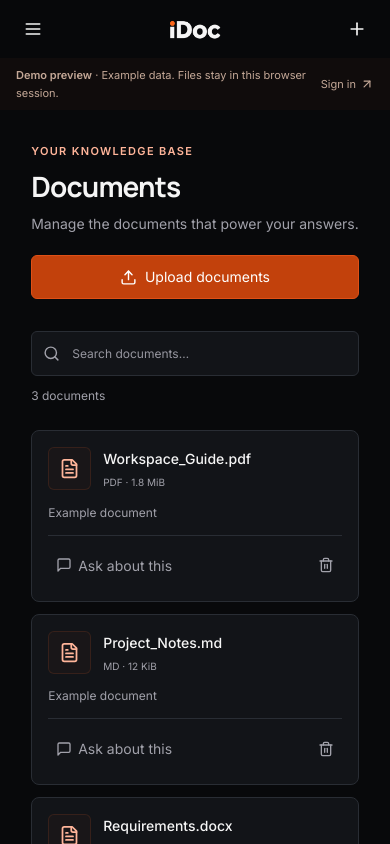
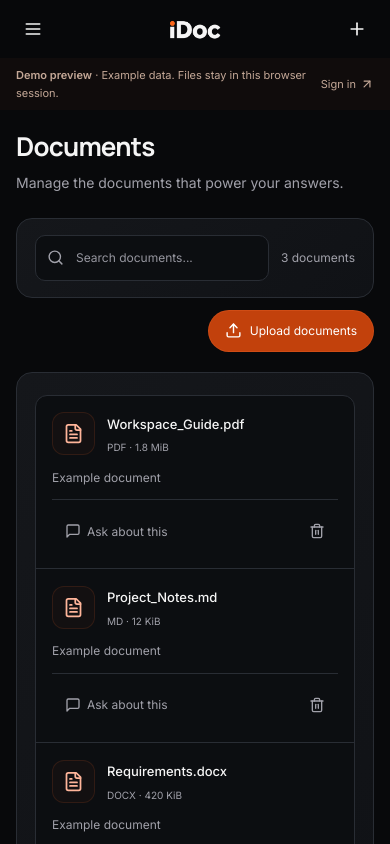
Before and after one commit to waheddevs/iDoc-client, a Next.js app: page /preview/documents in a window 390 px wide. Shown: the top 844 px of the page. Built offline with nearby package versions, Linux system fonts and the light colour scheme.

Commit message:
style(documents): separate search card and align upload action

```diff
--- a/src/features/documents/DocumentLibrary.tsx
+++ b/src/features/documents/DocumentLibrary.tsx
@@ -66,30 +66,33 @@ export function DocumentLibrary() {
     <div className={styles.library}>
       <div className={styles.heading}>
         <div>
-          <span className="eyebrow">Your knowledge base</span>
           <h1>Documents</h1>
           <p>Manage the documents that power your answers.</p>
         </div>
-        <button className="primary" onClick={() => w.setUploadOpen(true)}>
-          <Upload size={17} />
-          Upload documents
-        </button>
       </div>
       <div className={styles.toolbar}>
+        <div className={styles.searchCard}>
           <label>
-          <Search size={17} />
+            <Search size={17} aria-hidden="true" />
             <input
               type="search"
-            placeholder="Search documents…"
+              placeholder="Search documents..."
               aria-label="Search documents"
               value={search}
               onChange={(e) => setSearch(e.target.value)}
             />
           </label>
-        <span>
+          <span className={styles.count} aria-live="polite">
+            {search.trim() ? `${filtered.length} of ` : ''}
             {w.docs.length} document{w.docs.length !== 1 ? 's' : ''}
           </span>
         </div>
+        <button className={styles.primary} onClick={() => w.setUploadOpen(true)}>
+          <Upload size={17} />
+          Upload documents
+        </button>
+      </div>
+      <section className={styles.panel} aria-label="Document library">
         {!w.preview && w.documentsQuery.isPending ? (
           <p role="status">Loading your documents…</p>
         ) : !w.preview && w.documentsQuery.isError ? (
@@ -111,7 +114,7 @@ export function DocumentLibrary() {
               <br />
               Your answers will link back to the original passages.
             </p>
-          <button className="primary" onClick={() => w.setUploadOpen(true)}>
+            <button className={styles.primary} onClick={() => w.setUploadOpen(true)}>
               <Upload size={17} />
               Upload your first document
             </button>
@@ -189,13 +192,16 @@ export function DocumentLibrary() {
                       </small>
                     </div>
                   </div>
-                <p>{w.preview ? 'Example document' : `${doc.num_chunks} chunks · ${doc.status}`}</p>
+                  <p>
+                    {w.preview ? 'Example document' : `${doc.num_chunks} chunks · ${doc.status}`}
+                  </p>
                   {actions(doc)}
                 </article>
               ))}
             </div>
           </>
         )}
+      </section>
       {deleting && (
         <ConfirmDialog
           title="Delete document"
--- a/src/features/documents/Documents.module.scss
+++ b/src/features/documents/Documents.module.scss
@@ -1,16 +1,25 @@
+@use '../../styles/controls';
+
 .library {
-  padding: 40px 32px;
-  max-width: 1500px;
-  margin: auto;
+  width: 100%;
+  min-width: 0;
+  padding: 28px 32px 48px;
+  margin: 0 auto;
+}
+.library button,
+.dialogActions button {
+  @include controls.button;
+}
+.library .primary,
+.dialogActions .primary {
+  @include controls.primary-button;
 }
 .heading {
-  display: flex;
-  justify-content: space-between;
-  align-items: center;
-  gap: 20px;
-  margin-bottom: 32px;
+  margin: 0 0 24px;
+  text-align: left;
   h1 {
-    margin: 8px 0;
+    margin: 0 0 8px;
+    font-size: 30px;
   }
   p {
     margin: 0;
@@ -19,19 +28,47 @@
     white-space: nowrap;
   }
 }
+.panel {
+  min-width: 0;
+  overflow: hidden;
+  border: 1px solid var(--border);
+  border-radius: 20px;
+  background: linear-gradient(135deg, #15171b, #101216);
+  padding: 28px;
+  > [role='status'],
+  > [role='alert'] {
+    margin: 20px;
+  }
+}
 .toolbar {
   display: flex;
   align-items: center;
+  gap: 20px;
+  margin-bottom: 20px;
+  > button {
+    flex-shrink: 0;
+    white-space: nowrap;
+  }
+}
+.searchCard {
+  display: flex;
+  align-items: center;
   justify-content: space-between;
-  gap: 16px;
-  margin-bottom: 24px;
+  flex: 1;
+  min-width: 0;
+  gap: 20px;
+  padding: 16px 20px;
+  border: 1px solid var(--border);
+  border-radius: 20px;
+  background: linear-gradient(135deg, #15171b, #101216);
   color: var(--muted);
   font-size: 12px;
   label {
     display: flex;
     align-items: center;
     position: relative;
-    width: 340px;
+    width: min(440px, 100%);
+    min-width: 0;
     svg {
       position: absolute;
       left: 12px;
@@ -39,30 +76,65 @@
     input {
       padding-left: 40px;
       width: 100%;
+      border-radius: 10px;
+      background: #0c0e11;
+      &:focus {
+        outline: none;
+        box-shadow: none;
+        background: #14171c;
+      }
     }
   }
 }
+.count {
+  flex-shrink: 0;
+  white-space: nowrap;
+}
 .tableWrap {
+  overflow-x: auto;
   border: 1px solid var(--border);
-  border-radius: 8px;
-  overflow: auto;
+  border-radius: 12px;
+  background: #0c0e11;
   table {
     width: 100%;
     border-collapse: collapse;
+    table-layout: fixed;
     text-align: left;
     font-size: 12px;
   }
   th {
     color: var(--muted);
     font-weight: 500;
-    background: var(--surface);
-    padding: 14px 16px;
+    background: #12141880;
+    padding: 12px 20px;
     white-space: nowrap;
   }
   td {
-    padding: 18px 16px;
+    padding: 16px 20px;
     border-top: 1px solid var(--border);
     color: var(--muted);
+  }
+  th:nth-child(2) {
+    width: 88px;
+  }
+  th:nth-child(3) {
+    width: 80px;
+  }
+  th:nth-child(4) {
+    width: 124px;
+  }
+  th:nth-child(5) {
+    width: 92px;
+  }
+  th:nth-child(6) {
+    width: 124px;
+  }
+  th:last-child,
+  td:last-child {
+    padding-inline: 12px;
+  }
+  td:not(:first-child) {
+    white-space: nowrap;
   }
   tr:hover td {
     background: #12141880;
@@ -75,11 +147,12 @@
   min-width: 0;
   > span {
     display: flex;
+    flex-shrink: 0;
     padding: 10px;
     color: #ffb59a;
     border: 1px solid #ff6b2b20;
     background: #ff6b2b08;
-    border-radius: 6px;
+    border-radius: 12px;
   }
   div {
     min-width: 0;
@@ -87,6 +160,7 @@
   strong {
     color: var(--text);
     font-weight: 500;
+    font-size: 13px;
     overflow-wrap: anywhere;
   }
   small {
@@ -103,13 +177,17 @@
   gap: 8px;
   a,
   button {
+    @include controls.button;
     display: flex;
     gap: 6px;
     align-items: center;
-    padding: 7px;
+    padding: 0;
+    width: 42px;
+    min-width: 42px;
+    justify-content: center;
     background: none;
     border: 1px solid transparent;
-    border-radius: 6px;
+    border-radius: 999px;
     color: var(--muted);
   }
   a:hover,
@@ -124,7 +202,7 @@
 .status {
   display: inline-block;
   border: 1px solid #34d39930;
-  border-radius: 5px;
+  border-radius: 999px;
   padding: 2px 8px;
   color: #6ee7b7;
   font-size: 10px;
@@ -136,9 +214,7 @@
 }
 .empty {
   text-align: center;
-  padding: 80px 20px;
-  border: 1px dashed var(--border);
-  border-radius: 10px;
+  padding: 48px 20px;
   background: radial-gradient(ellipse at 50% 25%, #ff6b2b09, transparent 65%);
   h2 {
     font-size: 22px;
@@ -258,13 +334,12 @@
   margin-top: 24px;
 }
 @media (max-width: 1100px) {
-  .library {
-    padding: 28px 24px;
-  }
   .tableWrap th,
   .tableWrap td {
     padding: 14px 10px;
   }
+  .tableWrap th:nth-child(3),
+  .tableWrap td:nth-child(3),
   .tableWrap th:nth-child(4),
   .tableWrap td:nth-child(4) {
     display: none;
@@ -272,38 +347,42 @@
 }
 @media (max-width: 767px) {
   .library {
-    padding: 28px 16px;
+    padding: 20px 16px 40px;
   }
-  .heading {
-    align-items: flex-start;
-    flex-direction: column;
-    gap: 20px;
-    h1 {
-      font-size: 28px;
-    }
-    button {
-      width: 100%;
-    }
+  .heading h1 {
+    font-size: 26px;
+  }
+  .panel {
+    padding: 22px 18px;
+    border-radius: 16px;
   }
   .toolbar {
     align-items: stretch;
     flex-direction: column;
-    gap: 10px;
-    label {
-      width: 100%;
+    gap: 12px;
+    > button {
+      align-self: flex-end;
     }
+  }
+  .searchCard {
+    padding: 16px 18px;
+    border-radius: 16px;
+    gap: 12px;
   }
   .tableWrap {
     display: none;
   }
   .cards {
     display: grid;
-    gap: 12px;
+    gap: 0;
+    border: 1px solid var(--border);
+    border-radius: 12px;
+    background: #0c0e11;
     article {
       padding: 16px;
-      background: var(--surface);
-      border: 1px solid var(--border);
-      border-radius: 8px;
+      + article {
+        border-top: 1px solid var(--border);
+      }
     }
     p {
       font-size: 12px;
@@ -312,6 +391,10 @@
       border-top: 1px solid var(--border);
       padding-top: 10px;
       justify-content: space-between;
+      a {
+        width: auto;
+        padding: 10px 12px;
+      }
       span {
         display: inline;
       }
--- a/src/features/documents/UploadDialog.tsx
+++ b/src/features/documents/UploadDialog.tsx
@@ -174,7 +174,7 @@ export function UploadDialog() {
         </>
       )}
       <div className={styles.dialogActions}>
-        <button className="primary" disabled={busy} onClick={() => w.setUploadOpen(false)}>
+        <button className={styles.primary} disabled={busy} onClick={() => w.setUploadOpen(false)}>
           {busy ? 'Processing…' : 'Done'}
         </button>
       </div>
```
Lines whose indentation alone changed are shown as unchanged.
